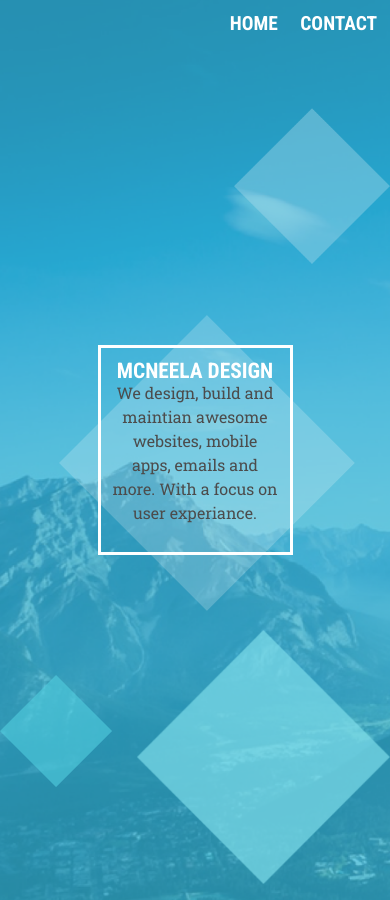
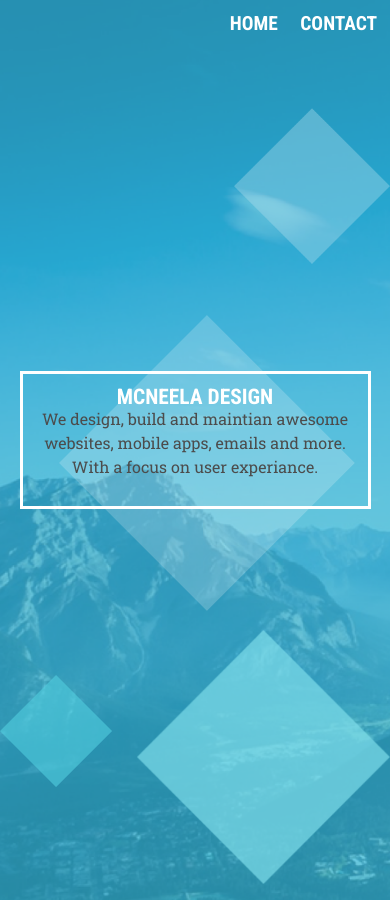
Before and after one commit to mcneeladesign/mcneeladesign.github.io, a Jekyll site: the page built from index.html, in a window 390 px wide. Built offline with Jekyll 4.4.1, drawn with Linux system fonts in a browser that asks for light colours; nearby versions of some CDN libraries.

Commit message:
Home and contact working

```diff
--- a/css/main.scss
+++ b/css/main.scss
@@ -272,7 +272,7 @@
 }
 
 .contact form [required]:valid {
-    background-image: url(../images/input-valid.svg);
+    background-image: url(../images/input-valid.svg) !important;
 }
 
 @media only screen and (max-width: 768px) {
@@ -330,3 +330,29 @@
     margin: 0 5vw 5vw;
 }
 }
+
+@media only screen and (max-width: 500px) {
+.home {
+    margin: 0 5vw 5vw;
+}
+}
+
+.alert {
+    background: #ffffff;
+    border: 1px solid #57BFDD;
+    font-family: "Roboto Slab";
+    color: #57BFDD;
+    padding: 2%;
+}
+
+.alert--success {
+    border: 1px solid #d6e9c6;
+    color: #3c763d;
+    background: #dff0d8;
+}
+
+.alert--error {
+    border: 1px solid #ebccd1;
+    color: #a94442;
+    background: #f2dede;
+}
--- a/js/main.js
+++ b/js/main.js
@@ -48,15 +48,15 @@
 			data: $('#myform').serialize(),
 			dataType: 'json',
 			beforeSend: function() {
-				$('#myform').append('<div class="alert alert--loading">Sending message…</div>');
+				$('.submit').before('<div class="alert alert--loading">Sending message…</div>');
 			},
 			success: function(data) {
 				$('#myform').find('.alert--loading').hide();
-				$('#myform').append('<div class="alert alert--success">Message sent!</div>');
+				$('.submit').before('<div class="alert alert--success">Message sent!</div>');
 			},
 			error: function(err) {
 				$('#myform').find('.alert--loading').hide();
-				$('#myform').append('<div class="alert alert--error">Ops, there was an error.</div>');
+				$('.submit').before('<div class="alert alert--error">Ops, there was an error.</div>');
 			}
 		});
 	}
```
Also changed, not shown: 2 other files.
